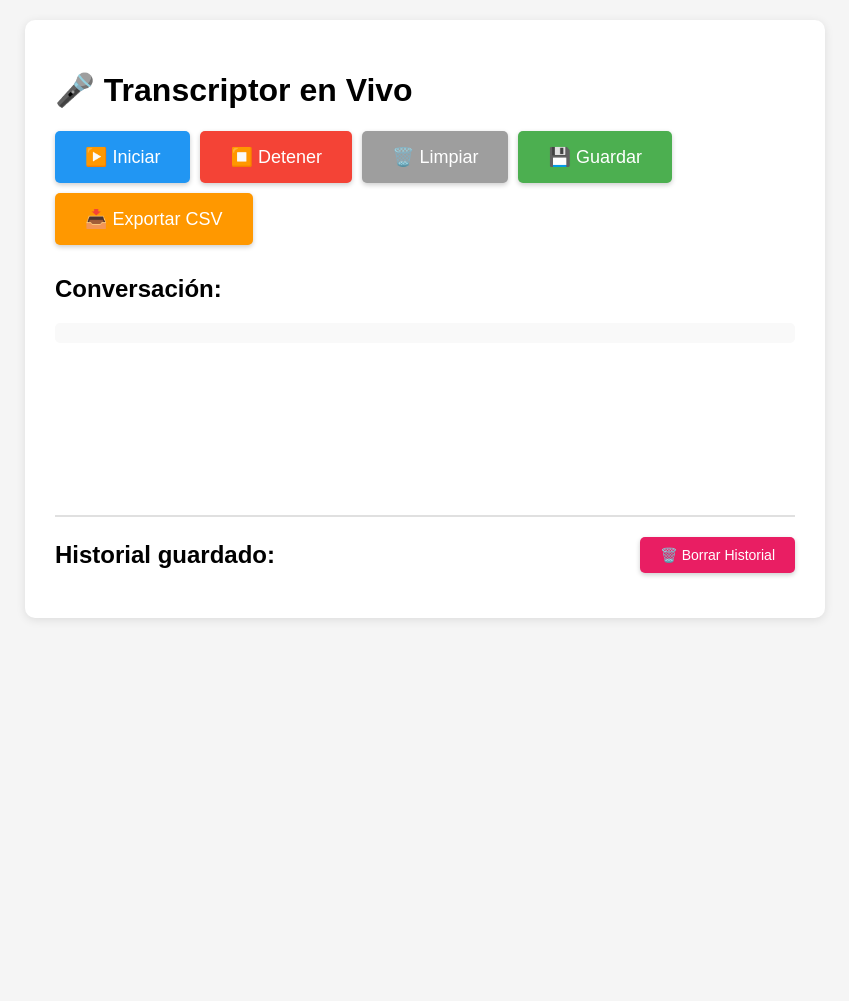
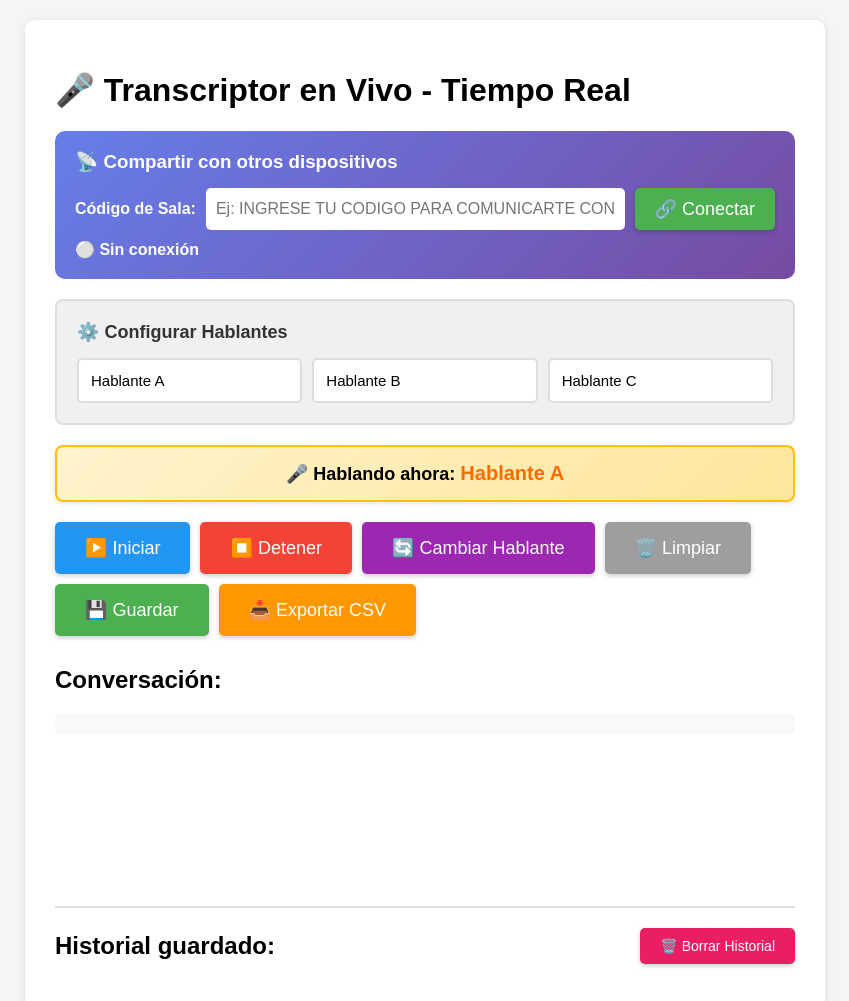
Before and after one commit to Marcos842/PROGRAMA-AUDITIVO-PRUEBA, a plain HTML site: page index.html in a window 1280 px wide. Shown: the top 1001 px of the page, without its empty margins (215-1064 px from the left). Before the commit the page ends 800 px from the top, so only its background shows below. Drawn offline with Linux system fonts and the light colour scheme.

Commit message:
Update index.html

```diff
--- a/index.html
+++ b/index.html
@@ -3,18 +3,43 @@
 <head>
     <meta charset="UTF-8">
     <meta name="viewport" content="width=device-width, initial-scale=1.0">
-    <title>Transcriptor para Personas Sordas</title>
+    <title>Transcriptor para Personas Sordas - Tiempo Real</title>
 
-    <!-- Vincular archivo CSS -->
     <link rel="stylesheet" href="estilo.css">
 </head>
 <body>
     <div id="pantalla-principal">
-        <h1>🎤 Transcriptor en Vivo</h1>
+        <h1>🎤 Transcriptor en Vivo - Tiempo Real</h1>
+
+        <!-- ✨ NUEVA SECCIÓN: Código de Sala -->
+        <div class="sala-compartida">
+            <h3>📡 Compartir con otros dispositivos</h3>
+            <div class="codigo-sala">
+                <label>Código de Sala:</label>
+                <input type="text" id="codigo-sala" placeholder="Ej: INGRESE TU CODIGO PARA COMUNICARTE CON HA Y HB" maxlength="20">
+                <button id="conectar-sala" class="conectar">🔗 Conectar</button>
+                <button id="desconectar-sala" class="desconectar" style="display:none;">❌ Desconectar</button>
+            </div>
+            <p class="estado-conexion" id="estado-conexion">⚪ Sin conexión</p>
+        </div>
+
+        <div class="config-hablantes">
+            <h3>⚙️ Configurar Hablantes</h3>
+            <div class="inputs-hablantes">
+                <input type="text" id="nombre-a" placeholder="Nombre Hablante A" value="Hablante A">
+                <input type="text" id="nombre-b" placeholder="Nombre Hablante B" value="Hablante B">
+                <input type="text" id="nombre-c" placeholder="Nombre Hablante C" value="Hablante C">
+            </div>
+        </div>
+
+        <div id="hablante-actual">
+            🎤 Hablando ahora: <span id="nombre-actual">Hablante A</span>
+        </div>
 
         <div class="controles">
             <button id="iniciar">▶️ Iniciar</button>
             <button id="detener" class="detener">⏹️ Detener</button>
+            <button id="cambiar-hablante" class="cambiar">🔄 Cambiar Hablante</button>
             <button id="limpiar" class="limpiar">🗑️ Limpiar</button>
             <button id="guardar">💾 Guardar</button>
             <button id="exportar">📥 Exportar CSV</button>
@@ -39,7 +64,10 @@
         🔔 ALERTA: Sonido detectado
     </div>
 
-    <!-- Vincular archivo JavaScript -->
+    <!-- ✨ FIREBASE SDK -->
+    <script src="https://www.gstatic.com/firebasejs/10.7.1/firebase-app-compat.js"></script>
+    <script src="https://www.gstatic.com/firebasejs/10.7.1/firebase-database-compat.js"></script>
+
     <script src="app.js"></script>
 </body>
 </html>
```
